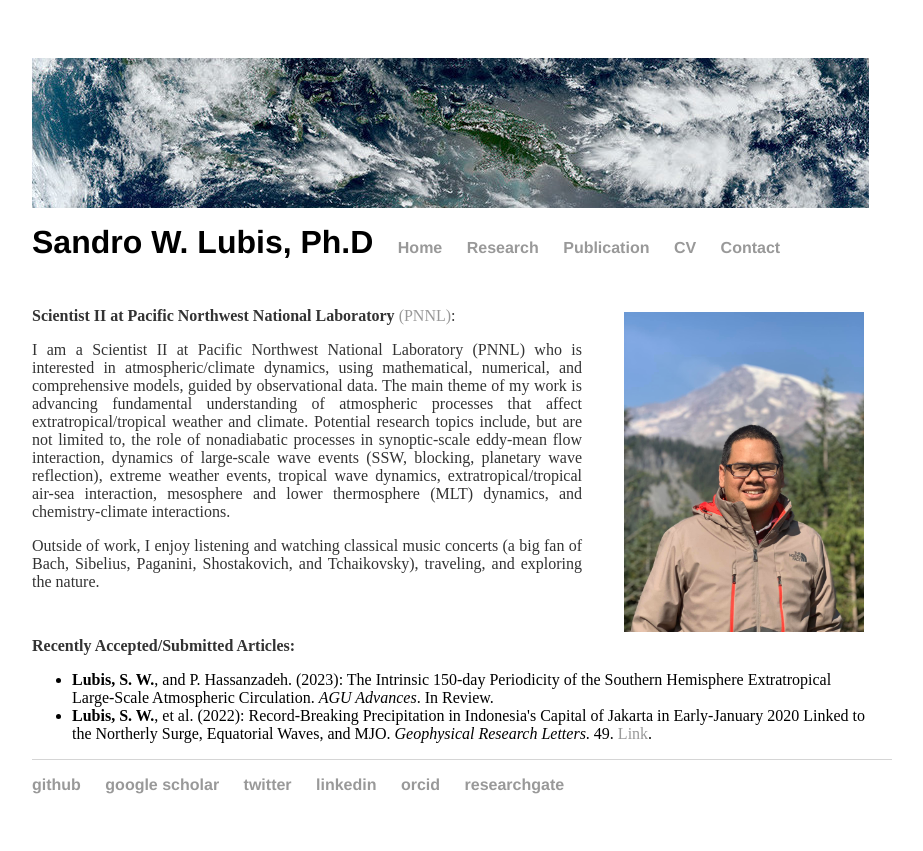
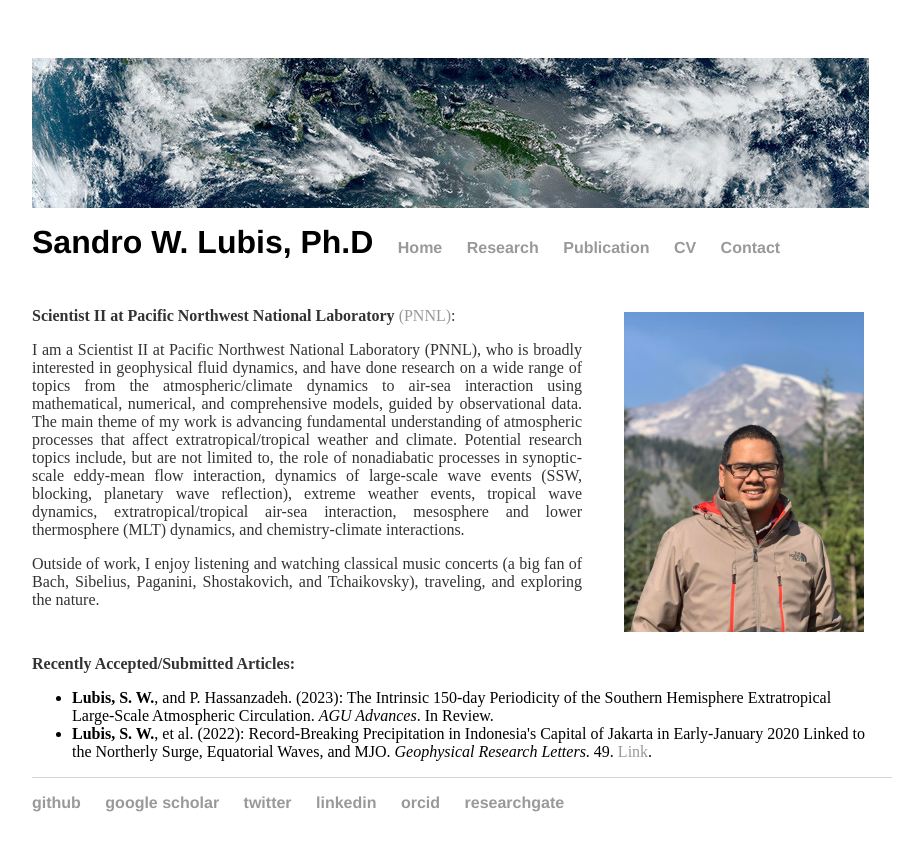
Before and after one commit to sandrolubis/sandrolubis.github.io, a Jekyll site: the page built from index.html, in a window 1280 px wide. Shown: the top 851 px of the page, without its empty margins (276-1199 px from the left). Built offline with Jekyll 4.4.1, drawn with Linux system fonts in a browser that asks for light colours.

Commit message:
Update index.html

```diff
--- a/index.html
+++ b/index.html
@@ -34,9 +34,8 @@ div.relative {
 	<p class="ex", style="padding-top:30px"><font size=3><b>Scientist II at Pacific Northwest National Laboratory</b> <a href="https://www.pnnl.gov/">(PNNL)</a>:</p>
 
 
-	<p class="ex"><font size=3>I am a Scientist II at Pacific Northwest National Laboratory (PNNL) who is interested in atmospheric/climate dynamics,
-	        using mathematical,
-		numerical, and comprehensive models, guided by observational data. The main theme of my work is advancing fundamental
+	<p class="ex"><font size=3>I am a Scientist II at Pacific Northwest National Laboratory (PNNL), who is broadly interested in geophysical fluid dynamics, and have done research on a wide range of topics from the atmospheric/climate dynamics
+		to air-sea interaction using mathematical, numerical, and comprehensive models, guided by observational data. The main theme of my work is advancing fundamental
 		understanding of atmospheric processes that affect extratropical/tropical weather and climate. Potential research topics include,
 		but are not limited to, the role of nonadiabatic processes in synoptic-scale eddy-mean flow interaction, dynamics of large-scale wave events (SSW, blocking, planetary wave reflection),
 		extreme weather events, tropical wave dynamics, extratropical/tropical air-sea interaction, mesosphere and lower thermosphere (MLT) dynamics,
```
